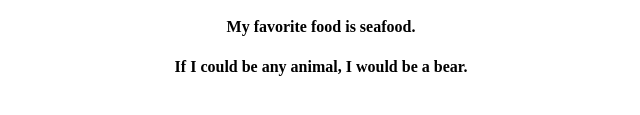
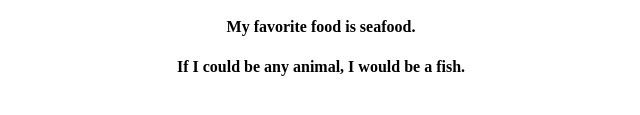
Before and after one commit to danielaaguado/my-first-repo, a plain HTML site: page index.html in a window 1280 px wide. Shown: the part 251-366 px from the top of the page, 319-959 px from the left. Drawn offline with Linux system fonts and the light colour scheme.

```diff
--- a/index.html
+++ b/index.html
@@ -14,7 +14,7 @@
 					<h4>My hometown is Miami.</h4>
 					<h4>My favorite color is black.</h4>
 					<h4>My favorite food is seafood.</h4>
-					<h4>If I could be any animal, I would be a bear.</h4>
+					<h4>If I could be any animal, I would be a fish.</h4>
 			</div>
 		  </body>
 		</html>
```
